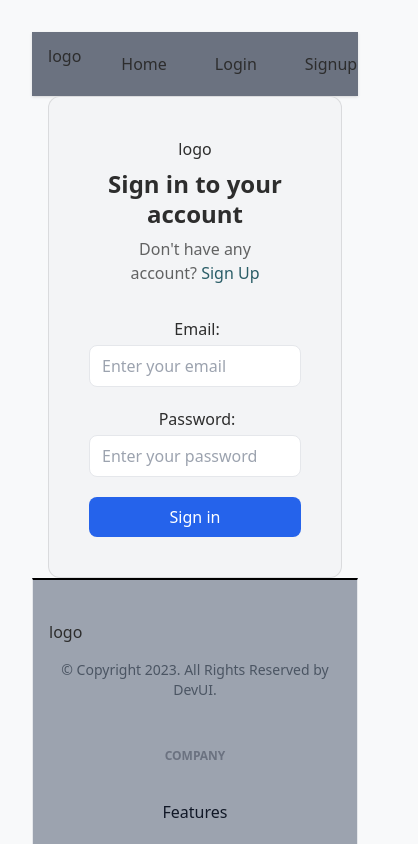
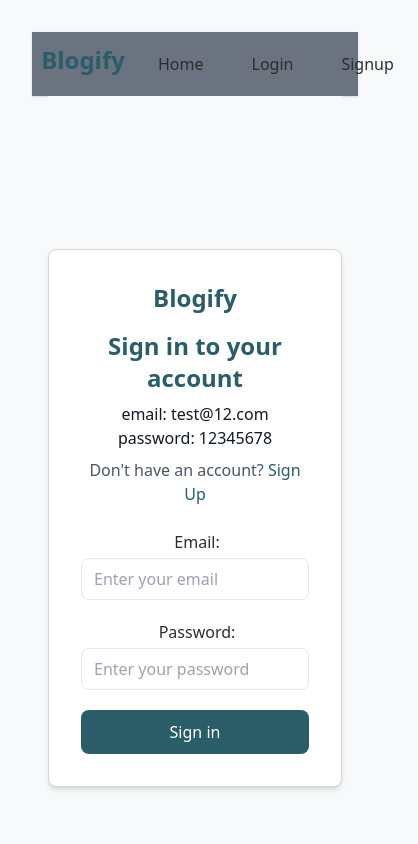
Before and after one commit to GuptaShubham-11/Blogify, a React (Vite) app: page /login in a window 390 px wide. Shown: the top 844 px of the page, 418 px wide, since content can reach past the window. Built offline with nearby package versions, Linux system fonts and the light colour scheme; no server answers.

Commit message:
Enhance UI components: update Logo, Loader, Button, Select, and PostCard for improved styling and responsiveness; integrate Loader in AuthLayout; refine RTE editor setup for better usability.

```diff
--- a/src/components/AuthLayout.jsx
+++ b/src/components/AuthLayout.jsx
@@ -1,6 +1,7 @@
 import React, { useEffect, useState } from 'react'
 import { useSelector } from 'react-redux'
 import { useNavigate } from 'react-router-dom'
+import Loader from './Loader.jsx'
 
 export default function Protected({ children, authentication = true }) {
 
@@ -27,5 +28,5 @@ export default function Protected({ children, authentication = true }) {
         setLoader(false)
     }, [authStatus, navigate, authentication])
 
-    return loader ? <h1>Loading...</h1> : <>{children}</>
+    return loader ? <Loader /> : <>{children}</>
 }
--- a/src/components/Button.jsx
+++ b/src/components/Button.jsx
@@ -3,13 +3,17 @@ import React from "react";
 export default function Button({
     children,
     type = "button",
-    bgColor = "bg-blue-600",
+    bgColor = "bg-primary",
     textColor = "text-white",
     className = "",
     ...props
 }) {
     return (
-        <button className={`px-4 py-2 rounded-lg ${bgColor} ${textColor} ${className}`} {...props}>
+        <button
+            type={type}
+            className={`px-5 py-2.5 rounded-lg font-medium transition-all duration-200 ease-in-out focus:outline-none focus:ring-2 focus:ring-primary hover:opacity-90 active:scale-95 ${bgColor} ${textColor} dark:bg-secondary dark:text-background ${className}`}
+            {...props}
+        >
             {children}
         </button>
     );
--- a/src/components/Loader.jsx
+++ b/src/components/Loader.jsx
@@ -1,15 +1,11 @@
 import React from "react";
-import { InfinitySpin } from "react-loader-spinner"
 
 export default function Loader() {
     return (
-        <div className="flex justify-center items-center min-h-screen">
-            <InfinitySpin
-                visible={true}
-                width="200"
-                color="#515151"
-                ariaLabel="infinity-spin-loading"
-            />
+        <div className="flex justify-center items-center min-h-screen bg-background">
+            <div className="spinner-border animate-spin inline-block w-16 h-16 border-4 border-t-primary border-solid rounded-full" role="status">
+                <span className="sr-only">Loading...</span>
+            </div>
         </div>
-    )
+    );
 }
--- a/src/components/Login.jsx
+++ b/src/components/Login.jsx
@@ -1,89 +1,94 @@
 import React, { useState } from "react";
-import { Link, useNavigate } from "react-router-dom"
-import { login as authLogin } from "../store/authSlice"
-import { Button, Input, Loader, Logo } from "./index"
-import { useDispatch } from "react-redux"
-import authService from "../appwrite/auth"
-import { useForm } from "react-hook-form"
-
-
+import { Link, useNavigate } from "react-router-dom";
+import { login as authLogin } from "../store/authSlice";
+import { Button, Input, Loader, Logo } from "./index";
+import { useDispatch } from "react-redux";
+import authService from "../appwrite/auth";
+import { useForm } from "react-hook-form";
 
 function Login() {
-    const navigate = useNavigate()
-    const dispatch = useDispatch()
-    const [loading, setLoading] = useState(false)
-
-    const { register, handleSubmit } = useForm()
-    const [error, setError] = useState("")
+    const navigate = useNavigate();
+    const dispatch = useDispatch();
+    const [loading, setLoading] = useState(false);
+    const { register, handleSubmit } = useForm();
+    const [error, setError] = useState("");
 
     const login = async (data) => {
-        setError("")
-        setLoading(true)
+        setError("");
+        setLoading(true);
         try {
-            const session = await authService.login(data)
+            const session = await authService.login(data);
             if (session) {
                 const userData = await authService.getCurrentUser();
                 if (userData) dispatch(authLogin(userData));
-                navigate("/")
+                navigate("/");
             }
         } catch (error) {
-            setError(error.message)
+            setError(error.message);
         } finally {
-            setLoading(false)
+            setLoading(false);
         }
-    }
-    return (
-        !loading ? <div
-        className='flex items-center justify-center w-full'
-    >
-        <div className={`mx-auto w-full max-w-lg bg-gray-100 rounded-xl p-10 border border-black/10`}>
-            <div className="mb-2 flex justify-center">
+    };
+
+    return loading ? (
+        <Loader />
+    ) : (
+        <div className="flex items-center justify-center w-full min-h-screen bg-background text-text">
+            <div className="mx-auto w-full max-w-md bg-white rounded-lg p-8 border border-gray-300 dark:border-gray-700 shadow-md">
+                <div className="mb-4 flex justify-center">
                     <span className="inline-block w-full max-w-[100px]">
                         <Logo width="100%" />
                     </span>
                 </div>
-            <h2 className="text-center text-2xl font-bold leading-tight">Sign in to your account</h2>
-            <p className="mt-2 text-center text-base text-black/60">
-                Don&apos;t have any account?&nbsp;
+                <h2 className="text-center text-2xl font-bold text-primary">
+                    Sign in to your account
+                </h2>
+                <p className="mt-2 text-center text-base text-gray-900">
+                    email: test@12.com
+                    password: 12345678
+                </p>
+                <p className="mt-2 text-center text-base text-gray-600 dark:text-gray-400">
+                    Don&apos;t have an account?&nbsp;
                     <Link
                         to="/signup"
-                    className="font-medium text-primary transition-all duration-200 hover:underline"
+                        className="font-medium text-primary hover:text-accent transition-all duration-200"
                     >
                         Sign Up
                     </Link>
                 </p>
-            {error && <p className="text-red-600 mt-8 text-center">{error}</p>}
-            <form onSubmit={handleSubmit(login)} className='mt-8'>
-                <div className='space-y-5'>
+                {error && <p className="text-red-600 mt-4 text-center">{error}</p>}
+                <form onSubmit={handleSubmit(login)} className="mt-6 space-y-5">
                     <Input
-                        label="Email: "
+                        label="Email:"
                         placeholder="Enter your email"
                         type="email"
+                        className="w-full"
                         {...register("email", {
                             required: true,
                             validate: {
-                                matchPatern: (value) => /^\w+([.-]?\w+)*@\w+([.-]?\w+)*(\.\w{2,3})+$/.test(value) ||
+                                matchPattern: (value) =>
+                                    /^\w+([.-]?\w+)*@\w+([.-]?\w+)*(\.\w{2,3})+$/.test(value) ||
                                     "Email address must be a valid address",
-                            }
+                            },
                         })}
                     />
                     <Input
-                        label="Password: "
+                        label="Password:"
                         type="password"
                         placeholder="Enter your password"
-                        {...register("password", {
-                            required: true,
-                        })}
+                        className="w-full"
+                        {...register("password", { required: true })}
                     />
                     <Button
                         type="submit"
-                        className="w-full"
-                    >Sign in</Button>
-                </div>
+                        className="w-full bg-primary hover:bg-secondary text-white py-2 rounded-lg focus:ring-2 focus:ring-primary"
+                    >
+                        Sign in
+                    </Button>
                 </form>
             </div>
-    </div> : <Loader />
-    )
+        </div>
+    );
 }
 
-export default Login
+export default Login;
--- a/src/components/Logo.jsx
+++ b/src/components/Logo.jsx
@@ -1,7 +1,11 @@
 import React from "react";
 
-export default function Logo({width = "100px"}) {
-    return(
-        <div>logo</div>
-    )
+export default function Logo({ width = "100px" }) {
+    return (
+        <div className="flex items-center justify-center" style={{ width }}>
+            <span className="text-primary font-bold text-2xl">
+                Blogify
+            </span>
+        </div>
+    );
 }
--- a/src/components/PostCard.jsx
+++ b/src/components/PostCard.jsx
@@ -1,24 +1,27 @@
-import React from 'react'
-import appwriteService from "../appwrite/config"
-import {Link} from 'react-router-dom'
+import React from "react";
+import appwriteService from "../appwrite/config";
+import { Link } from "react-router-dom";
 
-function PostCard({$id, title, featuredImage}) {
-
+function PostCard({ $id, title, featuredImage }) {
   return (
-    <Link to={`/post/${$id}`}>
-        <div className='w-full bg-gray-100 rounded-xl p-4'>
-            <div className='w-full justify-center mb-4'>
-                <img src={appwriteService.getFilePreview(featuredImage)} alt={title}
-                className='rounded-xl' />
-
-            </div>
-            <h2
-            className='text-xl font-bold'
-            >{title}</h2>
+    <Link
+      to={`/post/${$id}`}
+      className="w-full block focus:ring-2 focus:ring-primary rounded-xl transition-transform duration-300 hover:scale-105"
+    >
+      <div className="w-full bg-background rounded-xl p-4 shadow-md hover:shadow-lg transition-shadow duration-300 overflow-hidden">
+        <div className="w-full mb-4 rounded-xl overflow-hidden">
+          <img
+            src={appwriteService.getFilePreview(featuredImage)}
+            alt={title || "Blog Post Image"}
+            className="rounded-xl w-full h-auto object-cover aspect-[16/9]"
+          />
         </div>
+        <h2 className="text-xl font-semibold text-text hover:text-primary transition-colors duration-200">
+          {title}
+        </h2>
+      </div>
     </Link>
-  )
+  );
 }
 
-
-export default PostCard
+export default PostCard;
--- a/src/components/Select.jsx
+++ b/src/components/Select.jsx
@@ -1,25 +1,31 @@
 import React, { forwardRef, useId } from "react";
 
-function Select({
-    options,
-    label,
-    className,
-    ...props
-}, ref){
+function Select({ options, label, className, ...props }, ref) {
     const id = useId();
-    { label && <label htmlFor={id}></label>}
+
+    return (
+        <div className="space-y-2">
+            {label && (
+                <label htmlFor={id} className="text-text font-medium">
+                    {label}
+                </label>
+            )}
             <select
                 {...props}
                 id={id}
                 ref={ref}
-        className={`px-3 py-2 rounded-lg bg-white text-black outline-none focus:bg-gray-50 duration-200 border border-gray-200 w-full ${className}`}
+                aria-label={label || "Select an option"}
+                className={`px-3 py-2 rounded-lg bg-background text-text outline-none border border-gray-300 w-full transition-all duration-200
+                    focus:ring-2 focus:ring-primary focus:bg-gray-50 hover:bg-gray-100 ${className}`}
             >
-        { options?.map((option) => {
-            <option key={option} value={option}>
+                {options?.map((option, index) => (
+                    <option key={index} value={option} className="text-text">
                         {option}
                     </option>
-        })}
+                ))}
             </select>
+        </div>
+    );
 }
 
-export default forwardRef(Select)
+export default forwardRef(Select);
```
Also changed, not shown: src/components/RTE.jsx (+35 -34 lines). Lines whose indentation alone changed are shown as unchanged.
